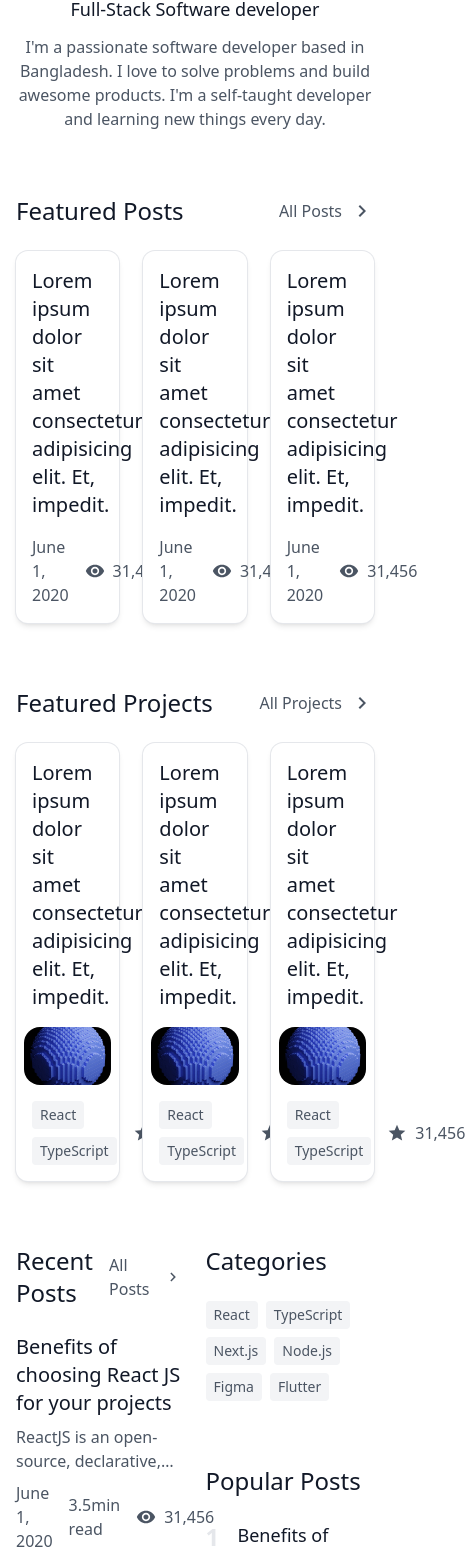
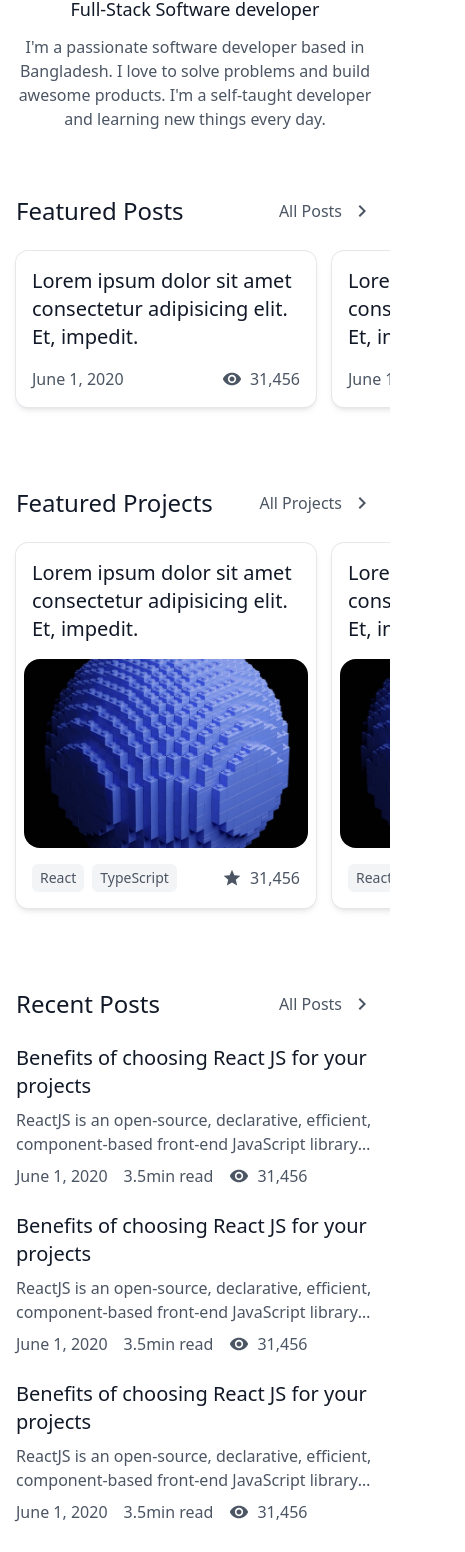
Before and after one commit to iam-rohid/rohid-dot-dev-v1, a Next.js app: page / in a window 390 px wide. Shown: the part 425-1977 px from the top of the page, 465 px wide, since content can reach past the window. Built offline with nearby package versions, Linux system fonts and the light colour scheme.

Commit message:
Home page responsiveness

```diff
--- a/pages/index.tsx
+++ b/pages/index.tsx
@@ -33,8 +33,7 @@ const Home: NextPage = () => {
       </section>
 
       <section id="featured-posts">
-        <div className="mx-auto max-w-screen-lg px-4">
-          <div className="mb-6 flex items-center gap-4">
+        <div className="mx-auto mb-2 flex max-w-screen-lg items-center gap-4 px-4">
           <h2 className="flex-1 text-2xl font-medium">Featured Posts</h2>
           <Link href="/blog">
             <a className="flex items-center gap-2 text-gray-600 hover:text-gray-900 dark:text-gray-300 dark:hover:text-gray-100">
@@ -43,12 +42,12 @@ const Home: NextPage = () => {
             </a>
           </Link>
         </div>
-          <div className="grid grid-cols-3 gap-6">
+
+        <div className="mx-auto max-w-screen-lg overflow-x-auto">
+          <div className="grid grid-flow-col py-4 pl-4">
             {[1, 2, 3].map((item) => (
-              <article
-                key={item}
-                className="relative flex flex-col gap-4 rounded-xl bg-white p-4 shadow-md ring-1 ring-gray-200 hover:shadow-lg dark:bg-gray-700 dark:shadow-none dark:ring-0 dark:ring-gray-600 dark:hover:ring-1"
-              >
+              <div key={item} className="pr-4">
+                <article className="relative flex min-w-[300px] flex-col gap-4 rounded-xl bg-white p-4 shadow-md ring-1 ring-gray-200 hover:ring-gray-300 dark:bg-gray-800 dark:ring-gray-700 dark:hover:ring-gray-600">
                   <Link href={`/`}>
                     <a className="absolute inset-0 rounded-xl" />
                   </Link>
@@ -66,14 +65,14 @@ const Home: NextPage = () => {
                     </div>
                   </div>
                 </article>
+              </div>
             ))}
           </div>
         </div>
       </section>
 
       <section id="featured-projects">
-        <div className="mx-auto max-w-screen-lg px-4">
-          <div className="mb-6 flex items-center gap-4">
+        <div className="mx-auto mb-2 flex max-w-screen-lg items-center gap-4 px-4">
           <h2 className="flex-1 text-2xl font-medium">Featured Projects</h2>
           <Link href="/projects">
             <a className="flex items-center gap-2 text-gray-600 hover:text-gray-900 dark:text-gray-300 dark:hover:text-gray-100">
@@ -82,12 +81,12 @@ const Home: NextPage = () => {
             </a>
           </Link>
         </div>
-          <div className="grid grid-cols-3 gap-6">
+
+        <div className="mx-auto max-w-screen-lg overflow-x-auto">
+          <div className="grid grid-flow-col py-4 pl-4">
             {[1, 2, 3].map((item) => (
-              <article
-                key={item}
-                className="relative flex flex-col gap-4 rounded-xl bg-white py-4 px-2 shadow-md ring-1 ring-gray-200 hover:shadow-lg dark:bg-gray-700 dark:shadow-none dark:ring-0 dark:ring-gray-600 dark:hover:ring-1"
-              >
+              <div className="pr-4" key={item}>
+                <article className="relative flex min-w-[300px] flex-col gap-4 rounded-xl bg-white py-4 px-2 shadow-md ring-1 ring-gray-200 hover:ring-gray-300 dark:bg-gray-800 dark:ring-gray-700 dark:hover:ring-gray-600">
                   <Link href={`/`}>
                     <a className="absolute inset-0 rounded-xl" />
                   </Link>
@@ -120,7 +119,7 @@ const Home: NextPage = () => {
                       ].map(({ id, name }) => (
                         <li key={id}>
                           <Link href={`/tags/${id}`}>
-                          <a className="relative z-10 inline-block rounded bg-gray-100 px-2 py-1 text-sm hover:text-gray-900 dark:bg-gray-600 dark:hover:text-gray-100">
+                            <a className="relative z-10 inline-block rounded-md bg-gray-100 px-2 py-1 text-sm hover:text-gray-900 dark:bg-gray-700 dark:hover:text-gray-100">
                               {name}
                             </a>
                           </Link>
@@ -133,12 +132,13 @@ const Home: NextPage = () => {
                     </div>
                   </div>
                 </article>
+              </div>
             ))}
           </div>
         </div>
       </section>
 
-      <div className="mx-auto flex w-full max-w-screen-lg gap-6 px-4">
+      <div className="mx-auto flex w-full max-w-screen-lg flex-col gap-16 px-4 md:flex-row md:gap-4">
         <div className="flex-1">
           <section id="recent-posts">
             <div className="mb-6 flex items-center gap-4">
@@ -186,7 +186,7 @@ const Home: NextPage = () => {
           </section>
         </div>
 
-        <div className="w-full max-w-xs space-y-16">
+        <div className="w-full space-y-16 md:max-w-[260px] lg:max-w-[320px]">
           <section id="categories">
             <div className="mb-6 flex items-center gap-4">
               <h2 className="flex-1 text-2xl font-medium">Categories</h2>
@@ -220,7 +220,7 @@ const Home: NextPage = () => {
               ].map(({ id, name }) => (
                 <li key={id}>
                   <Link href={`/tags/${id}`}>
-                    <a className="relative z-10 inline-block rounded bg-gray-100 px-2 py-1 text-sm text-gray-600 hover:text-gray-900 dark:bg-gray-700 dark:text-gray-300 dark:hover:text-gray-100">
+                    <a className="relative z-10 inline-block rounded-lg bg-gray-100 px-3 py-1.5 text-gray-600 hover:text-gray-900 dark:bg-gray-700 dark:text-gray-300 dark:hover:text-gray-100">
                       {name}
                     </a>
                   </Link>
```
Lines whose indentation alone changed are shown as unchanged.
